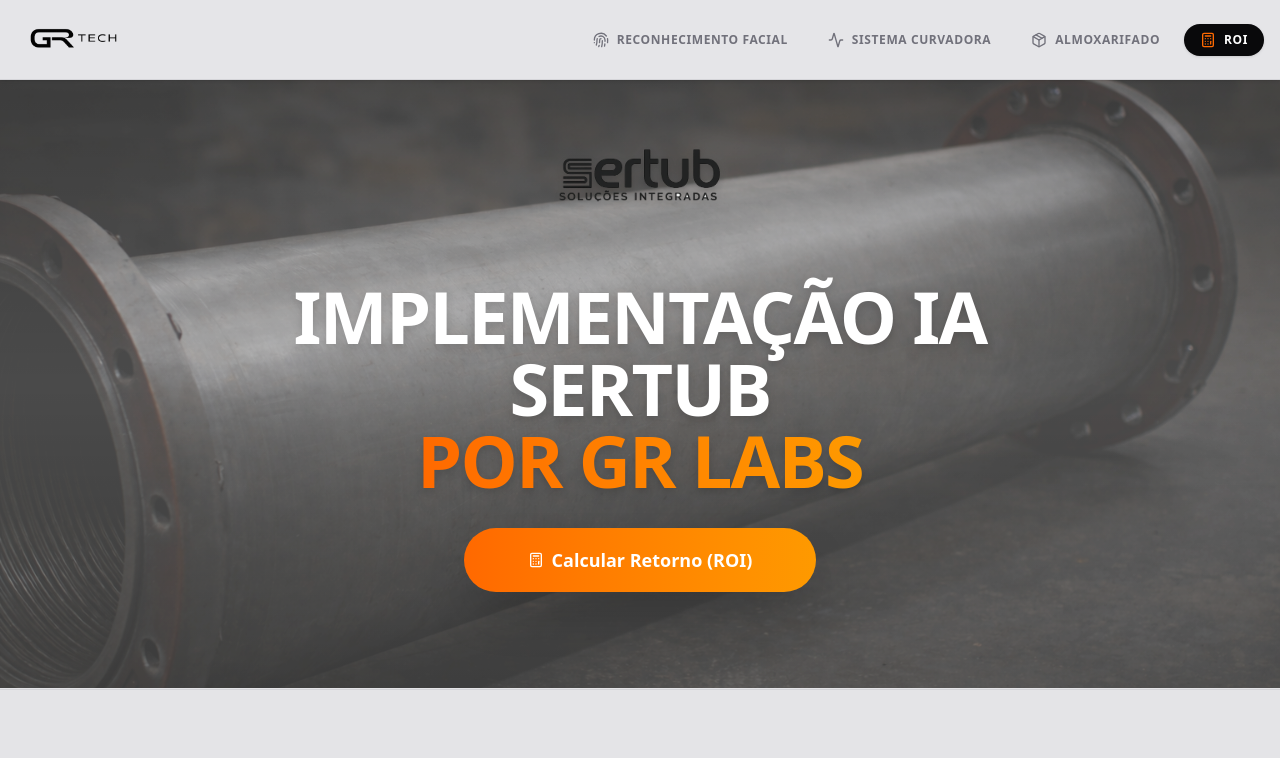
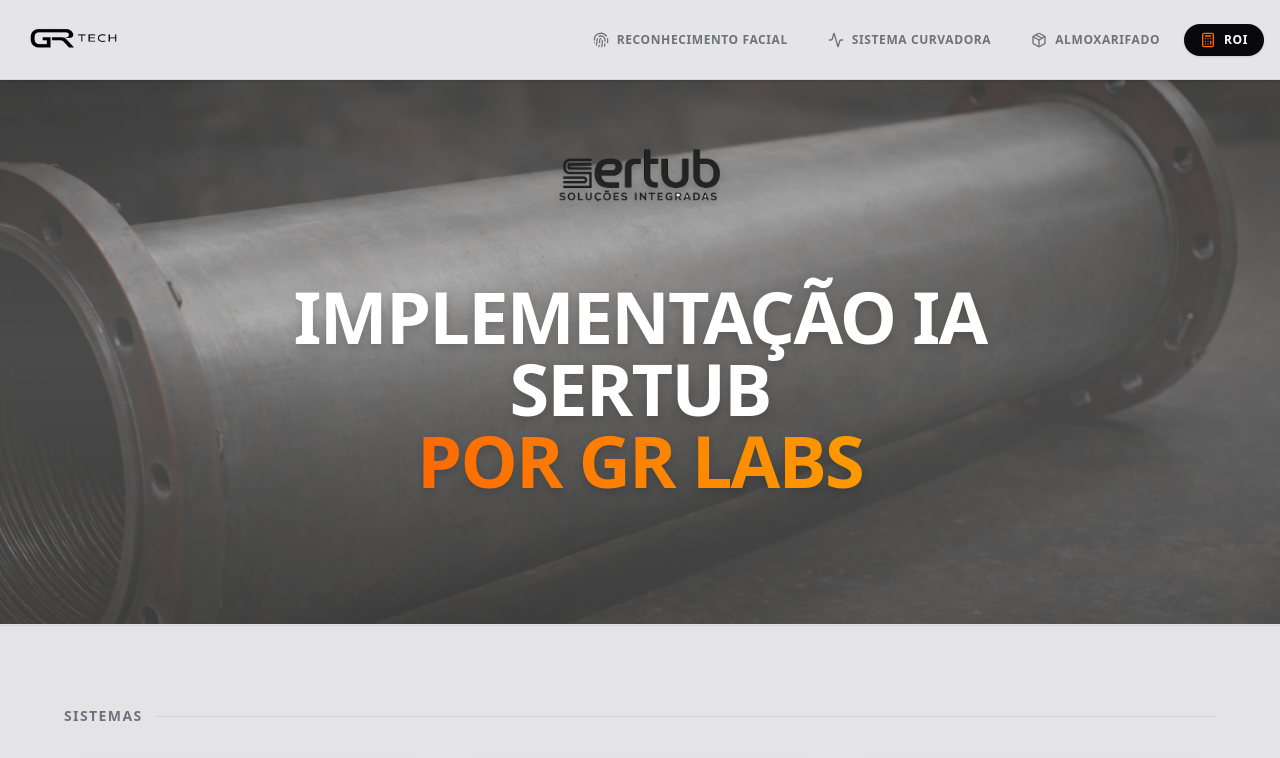
Before and after one commit to rennerculturabuilder-netizen/sistemas-sertub, a Next.js app: page / in a window 1280 px wide. Shown: the top 758 px of the page. Built offline with nearby package versions, Linux system fonts and the light colour scheme.

Commit message:
Update README with complete project documentation and minor page fix

```diff
--- a/src/app/page.tsx
+++ b/src/app/page.tsx
@@ -35,16 +35,7 @@
             <span className="bg-gradient-to-r from-orange-500 to-amber-500 bg-clip-text text-transparent">por GR Labs</span>
           </h1>
 
-          <div className="flex flex-col sm:flex-row items-center justify-center gap-4 mt-4">
-            <Button size="lg" className="relative bg-gradient-to-r from-orange-500 to-amber-500 hover:from-orange-600 hover:to-amber-600 text-white font-extrabold text-lg h-16 px-16 rounded-full group transition-all shadow-2xl hover:shadow-orange-500/50 active:scale-95" asChild>
-              <Link href="/roi">
-                <span className="relative z-10 flex items-center gap-2">
-                  <Calculator className="w-6 h-6 group-hover:rotate-12 transition-transform" />
-                  Calcular Retorno (ROI)
-                </span>
-              </Link>
-            </Button>
-          </div>
+
         </div>
       </section>
 
```
Also changed, not shown: 1 other file (tests, documents, lock files or other folders).
